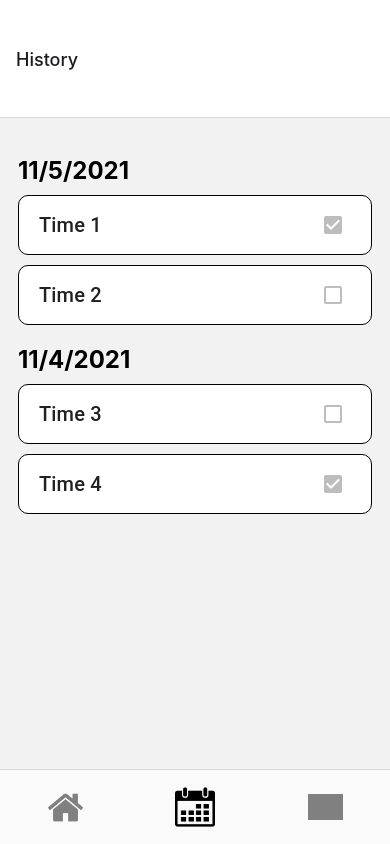
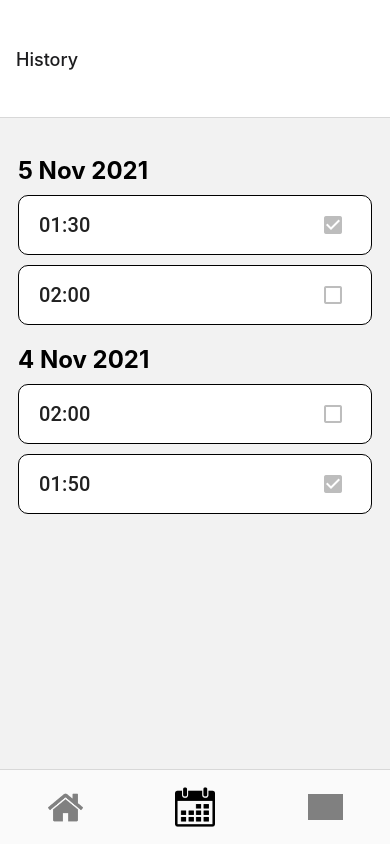
Before and after one commit to calvin-cs262-fall2021-teamF/Client, a React Native app: screen /History in a window 390 px wide. Built offline with nearby package versions, Linux system fonts and the light colour scheme; grey boxes are pictures that could not be loaded.

Commit message:
Added time-entries and changed date version on History page

```diff
--- a/pages/history/History.js
+++ b/pages/history/History.js
@@ -7,31 +7,31 @@ export default function HistoryScreen({ navigation }) {
 
 	return (
 		<View style={historyStyles.container}>
-			<Text style={historyStyles.date}>11/5/2021</Text>
+			<Text style={historyStyles.date}>5 Nov 2021</Text>
 			<View style={historyStyles.box}>
-				<Title>Time 1</Title>
+				<Title>01:30</Title>
 				<Checkbox
 					status={'checked'}
 					disabled={true}
 				/>
 			</View>
 			<View style={historyStyles.box}>
-				<Title>Time 2</Title>
+				<Title>02:00</Title>
 				<Checkbox
 					status={'unchecked'}
 					disabled={true}
 				/>
 			</View>
-			<Text style={historyStyles.date}>11/4/2021</Text>
+			<Text style={historyStyles.date}>4 Nov 2021</Text>
 			<View style={historyStyles.box}>
-				<Title>Time 3</Title>
+				<Title>02:00</Title>
 				<Checkbox
 					status={'unchecked'}
 					disabled={true}
 				/>
 			</View>
 			<View style={historyStyles.box}>
-				<Title>Time 4</Title>
+				<Title>01:50</Title>
 				<Checkbox
 					status={'checked'}
 					disabled={true}
```
